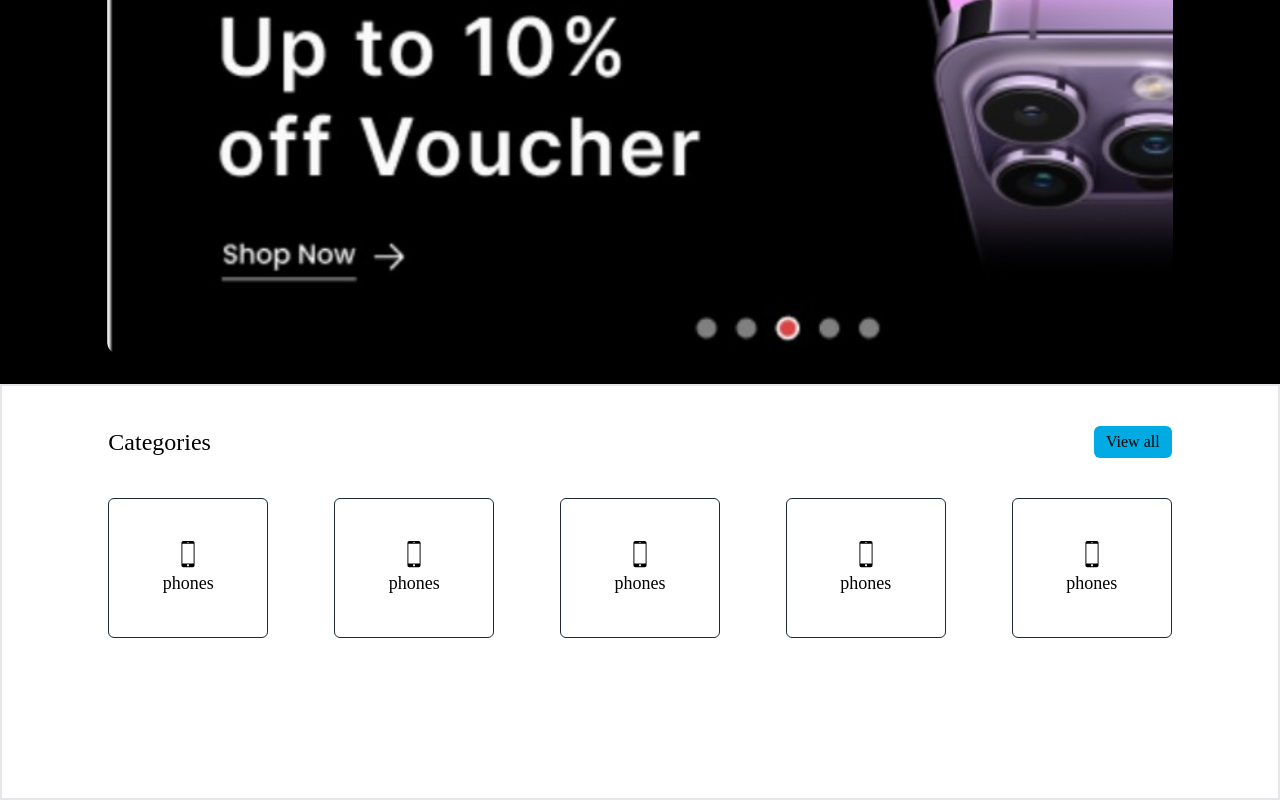
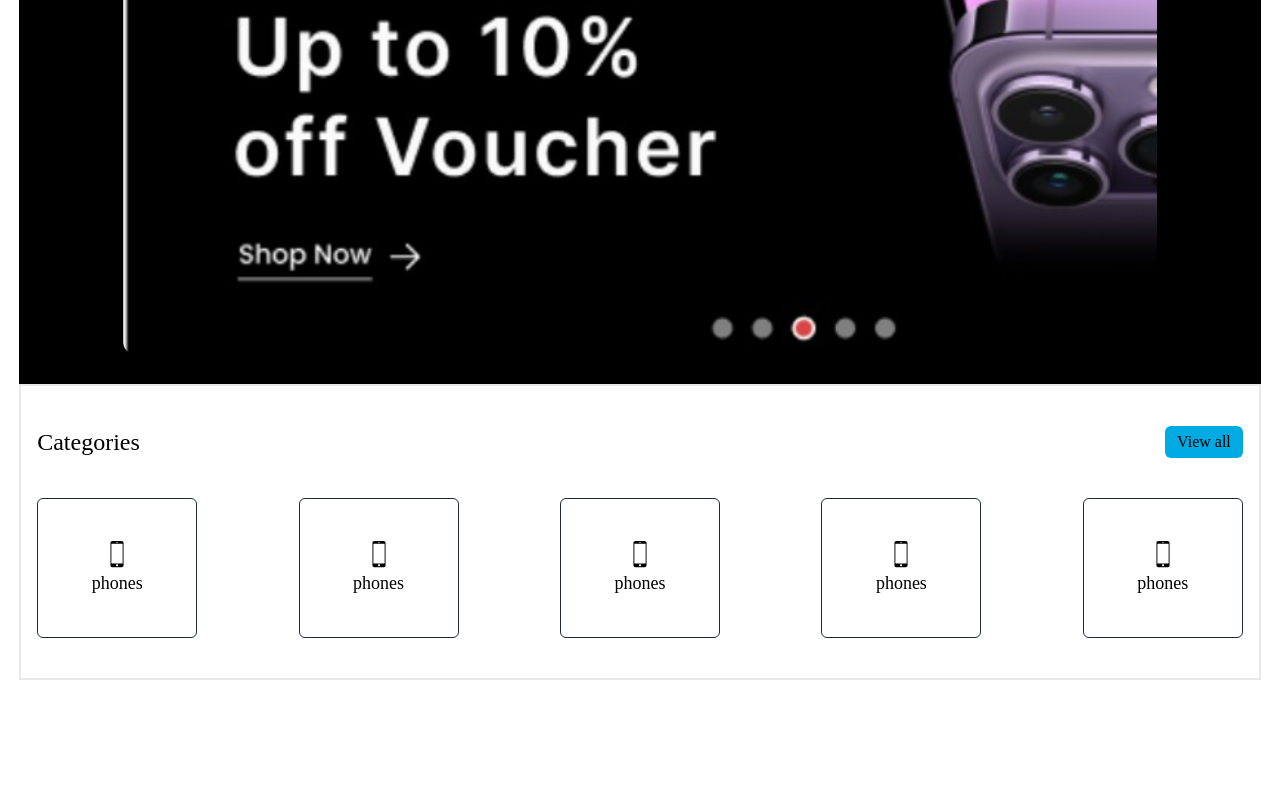
Before and after one commit to jivanaryal/E-commerce, a React (Vite) app in the folder frontend/: page / in a window 1280 px wide. Shown: the part 320-1120 px from the top of the page. After the commit the page ends 1000 px from the top, so only its background shows below. Built offline with nearby package versions, Linux system fonts and the light colour scheme; a web font is replaced by a local one.

Commit message:
category

```diff
--- a/frontend/src/components/pages/homepage/Category.jsx
+++ b/frontend/src/components/pages/homepage/Category.jsx
@@ -26,8 +26,8 @@ const CatContent = [
 
 const Category = () => {
   return (
-    <div className="pb-40 pt-10 bg-white fonts border-2">
-      <div className="main  w-10/12 mx-auto">
+    <div className="pb-10 bg-white pt-10 fonts border-2">
+      <div className="main   mx-4">
         <div className="header flex justify-between items-center ">
           <h1 className="text-2xl text-black">Categories</h1>
           <button className="bg-[#00ABE4] py-1 px-3 rounded-md">
--- a/frontend/src/hoc/Layout/Layout.jsx
+++ b/frontend/src/hoc/Layout/Layout.jsx
@@ -7,7 +7,9 @@ const Layout = () => {
       <div className="sticky top-0 z-10">
         <Navbar />
       </div>
-      <Outlet />
+      <div className="w-[97%] mx-auto bg-gray-800">
+        <Outlet />
+      </div>
     </div>
   );
 };
```
